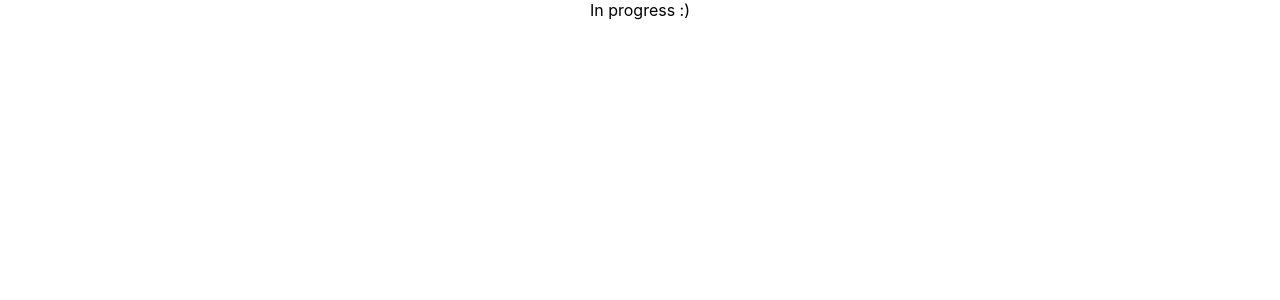
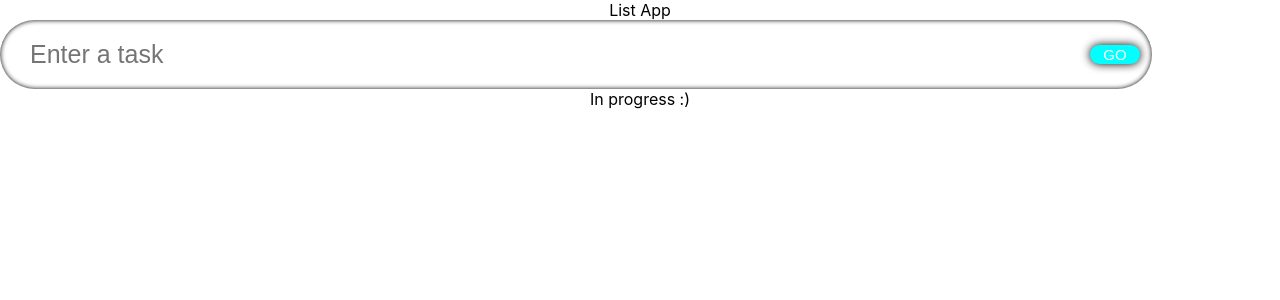
Before and after one commit to sylwiamolitor/react-typescript, a React (Create React App) app: page / in a window 1280 px wide. Shown: the top 300 px of the page. Built offline with nearby package versions, Linux system fonts and the light colour scheme; the HTML template or start-up script is replaced by a standard one.

Commit message:
Added CSS styles and button click action

```diff
--- a/src/App.css
+++ b/src/App.css
@@ -36,3 +36,5 @@
     transform: rotate(360deg);
   }
 }
+
+@import url('https://fonts.googleapis.com/css2?family=Neucha&display=swap')
--- a/src/App.tsx
+++ b/src/App.tsx
@@ -1,4 +1,7 @@
 import './App.css';
+import InputField from './components/InputField';
+import {useState} from "react";
+import {Todo} from "./model";
 
 let name:string;
 name = "My app";
@@ -15,12 +18,12 @@ interface Person {
 }
 
 
-interface animal {
+interface Animal {
   name: "Kitty";
   age: 25;
 };
 
-interface specialAnimal extends animal {
+interface SpecialAnimal extends Animal {
   food:string;
 };
 
@@ -31,14 +34,36 @@ let unionExample: number | string;
 let voidFunction: (name:string) => never;
 let unknownVariable: unknown;
 
+
+
 function printName(name: string){
   console.log(name);
 }
 
 printName("MyName");
 
-function App() {
-  return <div className="App">In progress :)</div>
+const App: React.FC = () => {
+
+  const [todo, setTodo] = useState<string>("");
+  const [todos, setTodos] = useState<Todo[]>([]);
+
+  const handleAdd = (e : React.FormEvent<EventTarget>) => {
+    e.preventDefault();
+
+    if(todo)
+    {
+      setTodos([...todos, {id: Date.now(), todo, isDone: false}]);
+      setTodo("");
+    }
+
+  }
+
+  console.log(todo);
+
+  return <div className="App">
+  <span className="heading">List App</span>
+  <InputField todo={todo} setTodo={setTodo} handleAdd={handleAdd}/>
+  In progress :)</div>
 }
 
 export default App;
--- /dev/null
+++ b/src/components/InputField.tsx
@@ -0,0 +1,24 @@
+import React from 'react';
+import './styles.css';
+
+interface Props{
+    todo: string;
+    setTodo: React.Dispatch<React.SetStateAction<string>>;
+    handleAdd: (e : React.FormEvent<EventTarget>) => void;
+}
+
+const InputField: React.FC<Props> = ({todo, setTodo, handleAdd}) => {
+return(
+    <form className='input' onSubmit={handleAdd}>
+    <input type='input'
+    placeholder='Enter a task'
+    className='input__box'
+    value={todo}
+    onChange={(e) => setTodo(e.target.value)}></input>
+    <button className='input__submit' type='submit'>GO</button>
+    </form>
+);
+
+};
+
+export default InputField;
--- /dev/null
+++ b/src/components/styles.css
@@ -0,0 +1,45 @@
+
+.input {
+    display: flex;
+    width: 90%;
+    position: relative;
+    align-items: center;
+}
+.input__box{
+    width: 100%;
+    border-radius: 50px;
+    padding: 20px 30px;
+    font-size: 25px;
+    border: none;
+    transition: 0.2s;
+    box-shadow: inset 0 0 5px black;
+}
+
+.input__box:focus{
+    box-shadow: 0 0 10px 1000px rbga (0,0,0,0.5);
+    outline: none;
+}
+
+.input__submit{
+    position: absolute;
+    width: 50px;
+    height: 50x;
+    margin: 12px;
+    border-radius: 50px;
+    right: 0px;
+    border: none;
+    font-size: 15px;
+    background-color: aqua;
+    color: white;
+    transition: 0.2s all;
+    box-shadow: 0 0 10px black;
+}
+
+.input__submit:hover{
+    background-color: blue;
+}
+
+.input__submit:active{
+    transform: scale(0.7);
+    box-shadow: 0 0 5px black;
+}
--- /dev/null
+++ b/src/model.ts
@@ -0,0 +1,5 @@
+export interface Todo{
+    id:number;
+    todo:string;
+    isDone:boolean;
+}
```
